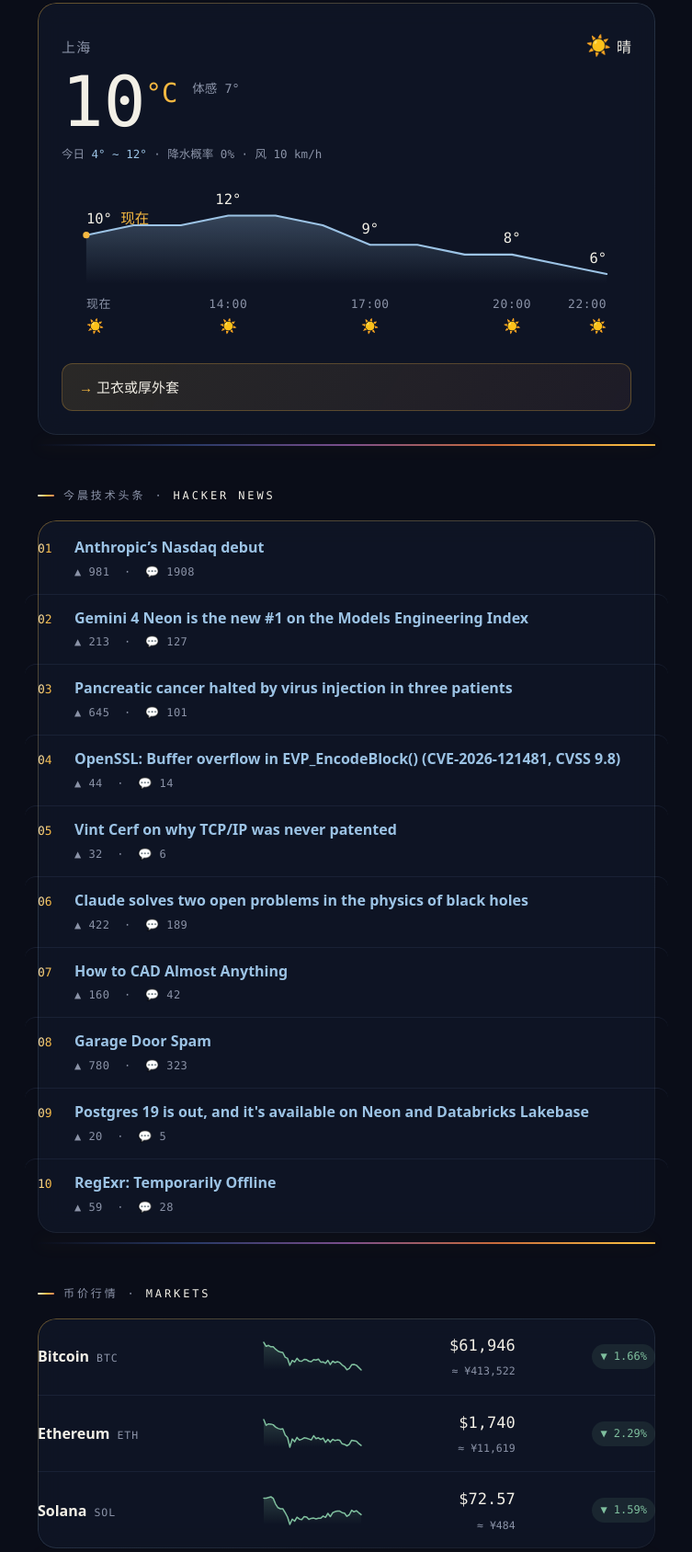
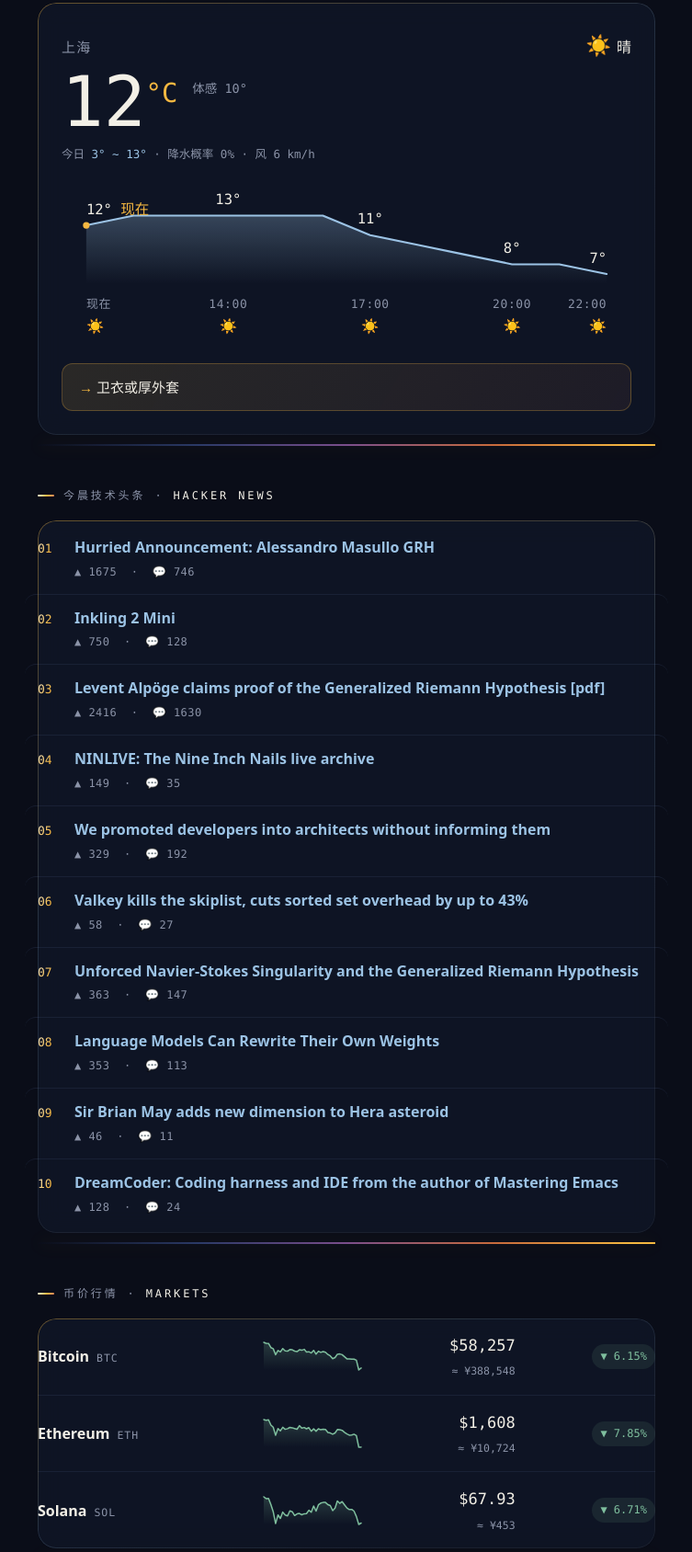
Before and after one commit to szwnba/cyber-morning, a plain HTML site: page docs/index.html in a window 1280 px wide. Shown: the part 762-2450 px from the top of the page at 92% size, without its empty margins (263-1016 px from the left). Drawn offline with Linux system fonts and the light colour scheme.

Commit message:
📰 早安日报 2026-11-21

```diff
--- a/docs/index.html
+++ b/docs/index.html
@@ -5,7 +5,7 @@
 <meta name="viewport" content="width=device-width, initial-scale=1">
 <meta name="color-scheme" content="dark">
 <meta name="theme-color" content="#0a0d18">
-<title>赛博早安 · 2026年11月20日星期五</title>
+<title>赛博早安 · 2026年11月21日星期六</title>
 <style>
 :root {
   --night: #0a0d18; --card: rgba(19, 26, 44, .62); --line: #232c44;
@@ -198,7 +198,7 @@ footer .cols a { color: var(--ice); }
 <figure class="hero" style="background:linear-gradient(180deg,#0a0d18,#2b3a67 60%,#c86b3c)">
         <span class="brand">赛博早安 · CYBER MORNING</span>
         <figcaption class="hero-cap">
-          <p class="hero-date"><span class="diamond">◈</span> 2026年11月20日星期五 <span class="pct">· 第 324 天 / 365 · 已过 89%</span></p>
+          <p class="hero-date"><span class="diamond">◈</span> 2026年11月21日星期六 <span class="pct">· 第 325 天 / 365 · 已过 89%</span></p>
           <h1>午安</h1>
         </figcaption>
       </figure>
@@ -211,31 +211,31 @@ footer .cols a { color: var(--ice); }
         <span class="wx-desc"><span class="icon">☀️</span>晴</span>
       </div>
       <div class="wx-main">
-        <span class="wx-temp">10<sup>°C</sup></span>
-        <span class="wx-feels">体感 7°</span>
+        <span class="wx-temp">12<sup>°C</sup></span>
+        <span class="wx-feels">体感 10°</span>
       </div>
-      <p class="wx-sub">今日 <i>4° ~ 12°</i> · 降水概率 0% · 风 10 km/h</p>
+      <p class="wx-sub">今日 <i>3° ~ 13°</i> · 降水概率 0% · 风 6 km/h</p>
       <svg class="hours" viewBox="0 0 600 172" role="img" aria-label="未来12小时温度曲线">
     <defs><linearGradient id="hg" x1="0" y1="0" x2="0" y2="1">
       <stop offset="0" stop-color="#9cc3e5" stop-opacity=".28"/><stop offset="1" stop-color="#9cc3e5" stop-opacity="0"/>
     </linearGradient></defs>
-    <path d="M26,108 L26.0,56.8 L75.8,46.5 L125.6,46.5 L175.5,36.3 L225.3,36.3 L275.1,46.5 L324.9,67.0 L374.7,67.0 L424.5,77.3 L474.4,77.3 L524.2,87.5 L574.0,97.8 L574,108 Z" fill="url(#hg)"/>
-    <polyline points="26.0,56.8 75.8,46.5 125.6,46.5 175.5,36.3 225.3,36.3 275.1,46.5 324.9,67.0 374.7,67.0 424.5,77.3 474.4,77.3 524.2,87.5 574.0,97.8" fill="none" stroke="#9cc3e5" stroke-width="2" stroke-linecap="round" stroke-linejoin="round"/>
-    <circle cx="26" cy="56.75" r="3.5" fill="#f5b841"/>
+    <path d="M26,108 L26.0,46.5 L75.8,36.3 L125.6,36.3 L175.5,36.3 L225.3,36.3 L275.1,36.3 L324.9,56.8 L374.7,67.0 L424.5,77.3 L474.4,87.5 L524.2,87.5 L574.0,97.8 L574,108 Z" fill="url(#hg)"/>
+    <polyline points="26.0,46.5 75.8,36.3 125.6,36.3 175.5,36.3 225.3,36.3 275.1,36.3 324.9,56.8 374.7,67.0 424.5,77.3 474.4,87.5 524.2,87.5 574.0,97.8" fill="none" stroke="#9cc3e5" stroke-width="2" stroke-linecap="round" stroke-linejoin="round"/>
+    <circle cx="26" cy="46.5" r="3.5" fill="#f5b841"/>
 
-    <text x="26" y="44.75" text-anchor="start" class="cv">10° <tspan fill="#f5b841">现在</tspan></text>
+    <text x="26" y="34.5" text-anchor="start" class="cv">12° <tspan fill="#f5b841">现在</tspan></text>
     <text x="26" y="134" text-anchor="start" class="cl">现在</text>
     <text x="26" y="158" text-anchor="start" class="ce">☀️</text>
-    <text x="175.45454545454547" y="24.25" text-anchor="middle" class="cv">12°</text>
+    <text x="175.45454545454547" y="24.25" text-anchor="middle" class="cv">13°</text>
     <text x="175.45454545454547" y="134" text-anchor="middle" class="cl">14:00</text>
     <text x="175.45454545454547" y="158" text-anchor="middle" class="ce">☀️</text>
-    <text x="324.90909090909093" y="55" text-anchor="middle" class="cv">9°</text>
+    <text x="324.90909090909093" y="44.75" text-anchor="middle" class="cv">11°</text>
     <text x="324.90909090909093" y="134" text-anchor="middle" class="cl">17:00</text>
     <text x="324.90909090909093" y="158" text-anchor="middle" class="ce">☀️</text>
-    <text x="474.3636363636364" y="65.25" text-anchor="middle" class="cv">8°</text>
+    <text x="474.3636363636364" y="75.5" text-anchor="middle" class="cv">8°</text>
     <text x="474.3636363636364" y="134" text-anchor="middle" class="cl">20:00</text>
     <text x="474.3636363636364" y="158" text-anchor="middle" class="ce">☀️</text>
-    <text x="574" y="85.75" text-anchor="end" class="cv">6°</text>
+    <text x="574" y="85.75" text-anchor="end" class="cv">7°</text>
     <text x="574" y="134" text-anchor="end" class="cl">22:00</text>
     <text x="574" y="158" text-anchor="end" class="ce">☀️</text>
   </svg>
@@ -244,44 +244,44 @@ footer .cols a { color: var(--ice); }
 <div class="spectrum" role="presentation"></div>
 <section><p class="eyebrow">今晨技术头条 · <b>HACKER NEWS</b></p><ol class="card news">
       <li><div>
-        <p class="t"><a href="https://www.reuters.com/business/finance/anthropics-historic-debut-put-ais-promise-peril-wall-st-test-2026-11-19/" target="_blank" rel="noopener">Anthropic’s Nasdaq debut</a></p>
-        <p class="m">▲ 981 &nbsp;·&nbsp; 💬 1908</p>
+        <p class="t"><a href="https://math216.wordpress.com/2026/11/20/hurried-announcement-alessandro-masullo-grh/" target="_blank" rel="noopener">Hurried Announcement: Alessandro Masullo GRH</a></p>
+        <p class="m">▲ 1675 &nbsp;·&nbsp; 💬 746</p>
       </div></li>
 <li><div>
-        <p class="t"><a href="https://git-aarvin.github.io/mei/" target="_blank" rel="noopener">Gemini 4 Neon is the new #1 on the Models Engineering Index</a></p>
-        <p class="m">▲ 213 &nbsp;·&nbsp; 💬 127</p>
+        <p class="t"><a href="https://thinkingmachines.ai/news/inkling-2-mini/" target="_blank" rel="noopener">Inkling 2 Mini</a></p>
+        <p class="m">▲ 750 &nbsp;·&nbsp; 💬 128</p>
       </div></li>
 <li><div>
-        <p class="t"><a href="https://www.newscientist.com/article/2528235-pancreatic-cancer-halted-by-virus-injection-in-three-patients/" target="_blank" rel="noopener">Pancreatic cancer halted by virus injection in three patients</a></p>
-        <p class="m">▲ 645 &nbsp;·&nbsp; 💬 101</p>
+        <p class="t"><a href="https://alpo.ge/remark.pdf" target="_blank" rel="noopener">Levent Alpöge claims proof of the Generalized Riemann Hypothesis [pdf]</a></p>
+        <p class="m">▲ 2416 &nbsp;·&nbsp; 💬 1630</p>
       </div></li>
 <li><div>
-        <p class="t"><a href="https://github.com/openssl/openssl/pull/33652" target="_blank" rel="noopener">OpenSSL: Buffer overflow in EVP_EncodeBlock() (CVE-2026-121481, CVSS 9.8)</a></p>
-        <p class="m">▲ 44 &nbsp;·&nbsp; 💬 14</p>
+        <p class="t"><a href="https://ninlive.com/" target="_blank" rel="noopener">NINLIVE: The Nine Inch Nails live archive</a></p>
+        <p class="m">▲ 149 &nbsp;·&nbsp; 💬 35</p>
       </div></li>
 <li><div>
-        <p class="t"><a href="https://seremot.com/p/vint-cerf-on-why-tcpip-was-never" target="_blank" rel="noopener">Vint Cerf on why TCP/IP was never patented</a></p>
-        <p class="m">▲ 32 &nbsp;·&nbsp; 💬 6</p>
+        <p class="t"><a href="https://manidoraisamy.com/developer-to-architect.html" target="_blank" rel="noopener">We promoted developers into architects without informing them</a></p>
+        <p class="m">▲ 329 &nbsp;·&nbsp; 💬 192</p>
       </div></li>
 <li><div>
-        <p class="t"><a href="https://www.anthropic.com/research/claude-black-hole-physics" target="_blank" rel="noopener">Claude solves two open problems in the physics of black holes</a></p>
-        <p class="m">▲ 422 &nbsp;·&nbsp; 💬 189</p>
+        <p class="t"><a href="https://valkey.io/blog/from-skiplist-to-b+tree/" target="_blank" rel="noopener">Valkey kills the skiplist, cuts sorted set overhead by up to 43%</a></p>
+        <p class="m">▲ 58 &nbsp;·&nbsp; 💬 27</p>
       </div></li>
 <li><div>
-        <p class="t"><a href="https://ocw.mit.edu/courses/res-16-002-how-to-cad-almost-anything-january-iap-2024/" target="_blank" rel="noopener">How to CAD Almost Anything</a></p>
-        <p class="m">▲ 160 &nbsp;·&nbsp; 💬 42</p>
+        <p class="t"><a href="https://terrytao.wordpress.com/2026/11/20/unforced-euler-singularity-unforced-navier-stokes-singularity-and-the-generalized-riemann-hypothesis/" target="_blank" rel="noopener">Unforced Navier-Stokes Singularity and the Generalized Riemann Hypothesis</a></p>
+        <p class="m">▲ 363 &nbsp;·&nbsp; 💬 147</p>
       </div></li>
 <li><div>
-        <p class="t"><a href="https://blog.harrison.page/garage-door-spam/" target="_blank" rel="noopener">Garage Door Spam</a></p>
-        <p class="m">▲ 780 &nbsp;·&nbsp; 💬 323</p>
+        <p class="t"><a href="https://arxiv.org/abs/2611.21885" target="_blank" rel="noopener">Language Models Can Rewrite Their Own Weights</a></p>
+        <p class="m">▲ 353 &nbsp;·&nbsp; 💬 113</p>
       </div></li>
 <li><div>
-        <p class="t"><a href="https://www.databricks.com/blog/postgresql-19-available-lakebase" target="_blank" rel="noopener">Postgres 19 is out, and it&#39;s available on Neon and Databricks Lakebase</a></p>
-        <p class="m">▲ 20 &nbsp;·&nbsp; 💬 5</p>
+        <p class="t"><a href="https://www.esa.int/articles/about-us/directorates/operations/space-safety/hera/sir-brian-may-adds-new-dimension-to-hera-asteroid" target="_blank" rel="noopener">Sir Brian May adds new dimension to Hera asteroid</a></p>
+        <p class="m">▲ 46 &nbsp;·&nbsp; 💬 11</p>
       </div></li>
 <li><div>
-        <p class="t"><a href="https://regexr.com/" target="_blank" rel="noopener">RegExr: Temporarily Offline</a></p>
-        <p class="m">▲ 59 &nbsp;·&nbsp; 💬 28</p>
+        <p class="t"><a href="https://www.masteringemacs.org/article/announcing-dreamcoder" target="_blank" rel="noopener">DreamCoder: Coding harness and IDE from the author of Mastering Emacs</a></p>
+        <p class="m">▲ 128 &nbsp;·&nbsp; 💬 24</p>
       </div></li>
     </ol></section>
 <div class="spectrum" role="presentation"></div>
@@ -292,11 +292,11 @@ footer .cols a { color: var(--ice); }
     <defs><linearGradient id="sg0" x1="0" y1="0" x2="0" y2="1">
       <stop offset="0" stop-color="#7fbf9e" stop-opacity=".22"/><stop offset="1" stop-color="#7fbf9e" stop-opacity="0"/>
     </linearGradient></defs>
-    <polygon points="2,32 2.0,2.0 4.6,6.3 7.2,5.3 9.8,6.8 12.3,6.7 14.9,9.4 17.5,11.5 20.1,12.6 22.7,13.0 25.3,18.1 27.9,19.4 30.4,26.9 33.0,21.7 35.6,23.4 38.2,19.3 40.8,22.2 43.4,22.5 46.0,20.5 48.5,20.8 51.1,22.5 53.7,23.0 56.3,20.8 58.9,21.3 61.5,20.3 64.0,23.4 66.6,23.2 69.2,24.8 71.8,21.5 74.4,26.1 77.0,22.5 79.6,24.0 82.1,23.0 84.7,23.9 87.3,26.6 89.9,28.3 92.5,31.8 95.1,30.4 97.7,26.3 100.2,26.0 102.8,26.9 105.4,29.4 108.0,32.0 108,32" fill="url(#sg0)"/>
-    <polyline points="2.0,2.0 4.6,6.3 7.2,5.3 9.8,6.8 12.3,6.7 14.9,9.4 17.5,11.5 20.1,12.6 22.7,13.0 25.3,18.1 27.9,19.4 30.4,26.9 33.0,21.7 35.6,23.4 38.2,19.3 40.8,22.2 43.4,22.5 46.0,20.5 48.5,20.8 51.1,22.5 53.7,23.0 56.3,20.8 58.9,21.3 61.5,20.3 64.0,23.4 66.6,23.2 69.2,24.8 71.8,21.5 74.4,26.1 77.0,22.5 79.6,24.0 82.1,23.0 84.7,23.9 87.3,26.6 89.9,28.3 92.5,31.8 95.1,30.4 97.7,26.3 100.2,26.0 102.8,26.9 105.4,29.4 108.0,32.0" fill="none" stroke="#7fbf9e" stroke-width="1.5" stroke-linecap="round" stroke-linejoin="round"/>
+    <polygon points="2,32 2.0,2.0 4.6,3.0 7.2,3.2 9.8,7.7 12.3,8.9 14.9,15.4 17.5,10.9 20.1,12.4 22.7,8.8 25.3,11.3 27.9,11.6 30.4,9.8 33.0,10.1 35.6,11.5 38.2,12.1 40.8,10.1 43.4,10.6 46.0,9.6 48.5,12.4 51.1,12.2 53.7,13.6 56.3,10.7 58.9,14.8 61.5,11.6 64.0,12.9 66.6,12.0 69.2,12.8 71.8,15.2 74.4,16.7 77.0,19.7 79.6,18.5 82.1,14.9 84.7,14.6 87.3,15.4 89.9,17.6 92.5,19.9 95.1,19.9 97.7,20.3 100.2,20.3 102.8,21.4 105.4,32.0 108.0,29.9 108,32" fill="url(#sg0)"/>
+    <polyline points="2.0,2.0 4.6,3.0 7.2,3.2 9.8,7.7 12.3,8.9 14.9,15.4 17.5,10.9 20.1,12.4 22.7,8.8 25.3,11.3 27.9,11.6 30.4,9.8 33.0,10.1 35.6,11.5 38.2,12.1 40.8,10.1 43.4,10.6 46.0,9.6 48.5,12.4 51.1,12.2 53.7,13.6 56.3,10.7 58.9,14.8 61.5,11.6 64.0,12.9 66.6,12.0 69.2,12.8 71.8,15.2 74.4,16.7 77.0,19.7 79.6,18.5 82.1,14.9 84.7,14.6 87.3,15.4 89.9,17.6 92.5,19.9 95.1,19.9 97.7,20.3 100.2,20.3 102.8,21.4 105.4,32.0 108.0,29.9" fill="none" stroke="#7fbf9e" stroke-width="1.5" stroke-linecap="round" stroke-linejoin="round"/>
   </svg></td>
-        <td class="coin-price">$61,946<span class="coin-cny">≈ ¥413,522</span></td>
-        <td class="chg down"><span>▼ 1.66%</span></td>
+        <td class="coin-price">$58,257<span class="coin-cny">≈ ¥388,548</span></td>
+        <td class="chg down"><span>▼ 6.15%</span></td>
       </tr>
 <tr>
         <td><span class="coin-name">Ethereum</span><span class="coin-symbol">ETH</span></td>
@@ -304,11 +304,11 @@ footer .cols a { color: var(--ice); }
     <defs><linearGradient id="sg1" x1="0" y1="0" x2="0" y2="1">
       <stop offset="0" stop-color="#7fbf9e" stop-opacity=".22"/><stop offset="1" stop-color="#7fbf9e" stop-opacity="0"/>
     </linearGradient></defs>
-    <polygon points="2,32 2.0,2.0 4.6,8.2 7.2,6.7 9.8,6.9 12.3,7.6 14.9,10.1 17.5,11.6 20.1,12.4 22.7,12.0 25.3,18.7 27.9,21.5 30.4,32.0 33.0,23.1 35.6,26.1 38.2,21.4 40.8,24.2 43.4,23.4 46.0,21.8 48.5,22.2 51.1,23.1 53.7,24.1 56.3,19.5 58.9,22.7 61.5,21.8 64.0,23.6 66.6,22.1 69.2,26.8 71.8,23.5 74.4,26.6 77.0,23.5 79.6,24.8 82.1,24.1 84.7,24.5 87.3,28.3 89.9,28.9 92.5,30.5 95.1,28.9 97.7,24.4 100.2,24.9 102.8,25.5 105.4,28.1 108.0,30.1 108,32" fill="url(#sg1)"/>
-    <polyline points="2.0,2.0 4.6,8.2 7.2,6.7 9.8,6.9 12.3,7.6 14.9,10.1 17.5,11.6 20.1,12.4 22.7,12.0 25.3,18.7 27.9,21.5 30.4,32.0 33.0,23.1 35.6,26.1 38.2,21.4 40.8,24.2 43.4,23.4 46.0,21.8 48.5,22.2 51.1,23.1 53.7,24.1 56.3,19.5 58.9,22.7 61.5,21.8 64.0,23.6 66.6,22.1 69.2,26.8 71.8,23.5 74.4,26.6 77.0,23.5 79.6,24.8 82.1,24.1 84.7,24.5 87.3,28.3 89.9,28.9 92.5,30.5 95.1,28.9 97.7,24.4 100.2,24.9 102.8,25.5 105.4,28.1 108.0,30.1" fill="none" stroke="#7fbf9e" stroke-width="1.5" stroke-linecap="round" stroke-linejoin="round"/>
+    <polygon points="2,32 2.0,2.0 4.6,2.7 7.2,2.3 9.8,8.0 12.3,10.3 14.9,19.1 17.5,11.7 20.1,14.2 22.7,10.3 25.3,12.6 27.9,11.9 30.4,10.5 33.0,10.9 35.6,11.7 38.2,12.5 40.8,8.6 43.4,11.3 46.0,10.6 48.5,12.0 51.1,10.8 53.7,14.7 56.3,12.0 58.9,14.6 61.5,12.0 64.0,13.1 66.6,12.5 69.2,12.8 71.8,16.0 74.4,16.6 77.0,17.9 79.6,16.5 82.1,12.8 84.7,13.1 87.3,13.7 89.9,15.8 92.5,17.6 95.1,18.9 97.7,18.7 100.2,17.9 102.8,19.4 105.4,32.0 108.0,31.9 108,32" fill="url(#sg1)"/>
+    <polyline points="2.0,2.0 4.6,2.7 7.2,2.3 9.8,8.0 12.3,10.3 14.9,19.1 17.5,11.7 20.1,14.2 22.7,10.3 25.3,12.6 27.9,11.9 30.4,10.5 33.0,10.9 35.6,11.7 38.2,12.5 40.8,8.6 43.4,11.3 46.0,10.6 48.5,12.0 51.1,10.8 53.7,14.7 56.3,12.0 58.9,14.6 61.5,12.0 64.0,13.1 66.6,12.5 69.2,12.8 71.8,16.0 74.4,16.6 77.0,17.9 79.6,16.5 82.1,12.8 84.7,13.1 87.3,13.7 89.9,15.8 92.5,17.6 95.1,18.9 97.7,18.7 100.2,17.9 102.8,19.4 105.4,32.0 108.0,31.9" fill="none" stroke="#7fbf9e" stroke-width="1.5" stroke-linecap="round" stroke-linejoin="round"/>
   </svg></td>
-        <td class="coin-price">$1,740<span class="coin-cny">≈ ¥11,619</span></td>
-        <td class="chg down"><span>▼ 2.29%</span></td>
+        <td class="coin-price">$1,608<span class="coin-cny">≈ ¥10,724</span></td>
+        <td class="chg down"><span>▼ 7.85%</span></td>
       </tr>
 <tr>
         <td><span class="coin-name">Solana</span><span class="coin-symbol">SOL</span></td>
@@ -316,20 +316,20 @@ footer .cols a { color: var(--ice); }
     <defs><linearGradient id="sg2" x1="0" y1="0" x2="0" y2="1">
       <stop offset="0" stop-color="#7fbf9e" stop-opacity=".22"/><stop offset="1" stop-color="#7fbf9e" stop-opacity="0"/>
     </linearGradient></defs>
-    <polygon points="2,32 2.0,3.4 4.6,3.5 7.2,2.7 9.8,2.0 12.3,3.6 14.9,9.8 17.5,13.8 20.1,15.0 22.7,15.0 25.3,19.2 27.9,24.0 30.4,32.0 33.0,26.2 35.6,28.5 38.2,24.2 40.8,26.2 43.4,26.8 46.0,23.4 48.5,23.9 51.1,26.5 53.7,25.4 56.3,25.1 58.9,26.0 61.5,25.3 64.0,25.3 66.6,22.9 69.2,24.3 71.8,20.0 74.4,23.5 77.0,19.3 79.6,18.1 82.1,17.6 84.7,17.6 87.3,19.2 89.9,19.8 92.5,23.2 95.1,21.5 97.7,16.6 100.2,18.3 102.8,17.1 105.4,19.3 108.0,21.4 108,32" fill="url(#sg2)"/>
-    <polyline points="2.0,3.4 4.6,3.5 7.2,2.7 9.8,2.0 12.3,3.6 14.9,9.8 17.5,13.8 20.1,15.0 22.7,15.0 25.3,19.2 27.9,24.0 30.4,32.0 33.0,26.2 35.6,28.5 38.2,24.2 40.8,26.2 43.4,26.8 46.0,23.4 48.5,23.9 51.1,26.5 53.7,25.4 56.3,25.1 58.9,26.0 61.5,25.3 64.0,25.3 66.6,22.9 69.2,24.3 71.8,20.0 74.4,23.5 77.0,19.3 79.6,18.1 82.1,17.6 84.7,17.6 87.3,19.2 89.9,19.8 92.5,23.2 95.1,21.5 97.7,16.6 100.2,18.3 102.8,17.1 105.4,19.3 108.0,21.4" fill="none" stroke="#7fbf9e" stroke-width="1.5" stroke-linecap="round" stroke-linejoin="round"/>
+    <polygon points="2,32 2.0,2.0 4.6,3.9 7.2,3.8 9.8,10.6 12.3,18.2 14.9,31.1 17.5,21.8 20.1,25.5 22.7,18.6 25.3,21.8 27.9,22.8 30.4,17.3 33.0,18.2 35.6,22.3 38.2,20.6 40.8,20.1 43.4,21.5 46.0,20.4 48.5,20.3 51.1,16.6 53.7,18.8 56.3,12.0 58.9,17.5 61.5,10.7 64.0,8.8 66.6,8.1 69.2,8.1 71.8,10.5 74.4,11.5 77.0,17.0 79.6,14.3 82.1,6.4 84.7,9.1 87.3,7.2 89.9,10.7 92.5,14.1 95.1,15.8 97.7,15.7 100.2,17.5 102.8,23.4 105.4,32.0 108.0,30.5 108,32" fill="url(#sg2)"/>
+    <polyline points="2.0,2.0 4.6,3.9 7.2,3.8 9.8,10.6 12.3,18.2 14.9,31.1 17.5,21.8 20.1,25.5 22.7,18.6 25.3,21.8 27.9,22.8 30.4,17.3 33.0,18.2 35.6,22.3 38.2,20.6 40.8,20.1 43.4,21.5 46.0,20.4 48.5,20.3 51.1,16.6 53.7,18.8 56.3,12.0 58.9,17.5 61.5,10.7 64.0,8.8 66.6,8.1 69.2,8.1 71.8,10.5 74.4,11.5 77.0,17.0 79.6,14.3 82.1,6.4 84.7,9.1 87.3,7.2 89.9,10.7 92.5,14.1 95.1,15.8 97.7,15.7 100.2,17.5 102.8,23.4 105.4,32.0 108.0,30.5" fill="none" stroke="#7fbf9e" stroke-width="1.5" stroke-linecap="round" stroke-linejoin="round"/>
   </svg></td>
-        <td class="coin-price">$72.57<span class="coin-cny">≈ ¥484</span></td>
-        <td class="chg down"><span>▼ 1.59%</span></td>
+        <td class="coin-price">$67.93<span class="coin-cny">≈ ¥453</span></td>
+        <td class="chg down"><span>▼ 6.71%</span></td>
       </tr>
     </table></section>
 <div class="spectrum" role="presentation"></div>
 <section><p class="eyebrow">今日一诗 · <b>POETRY</b></p><div class="poem">
       <p class="orn">❝</p>
       <blockquote>
-        The fierce beasts of the woods and wildernesses<br>Track not the steps of him who drinks of it;<br>For the light breezes, which for ever fleet<br>Around its margin, heap the sand thereon.
+        Art thou pale for weariness<br>Of climbing heaven and gazing on the earth,<br>Wandering companionless<br>Among the stars that have a different birth,--
       </blockquote>
-      <p class="by">Percy Bysshe Shelley,《Fragment: The Lake&#39;s Margin》</p>
+      <p class="by">Percy Bysshe Shelley,《To the Moon》</p>
     </div></section>
 </main>
 <footer>
@@ -347,7 +347,7 @@ footer .cols a { color: var(--ice); }
   <p class="cols">
     赛博早安 · 一份自动生成的晨报<br>
     信号来源:NASA APOD / Open-Meteo / HackerNews / CoinGecko / PoetryDB<br>
-    生成于 2026/11/20 11:37(北京时间)
+    生成于 2026/11/21 11:19(北京时间)
   </p>
 </footer>
 </body>
```
